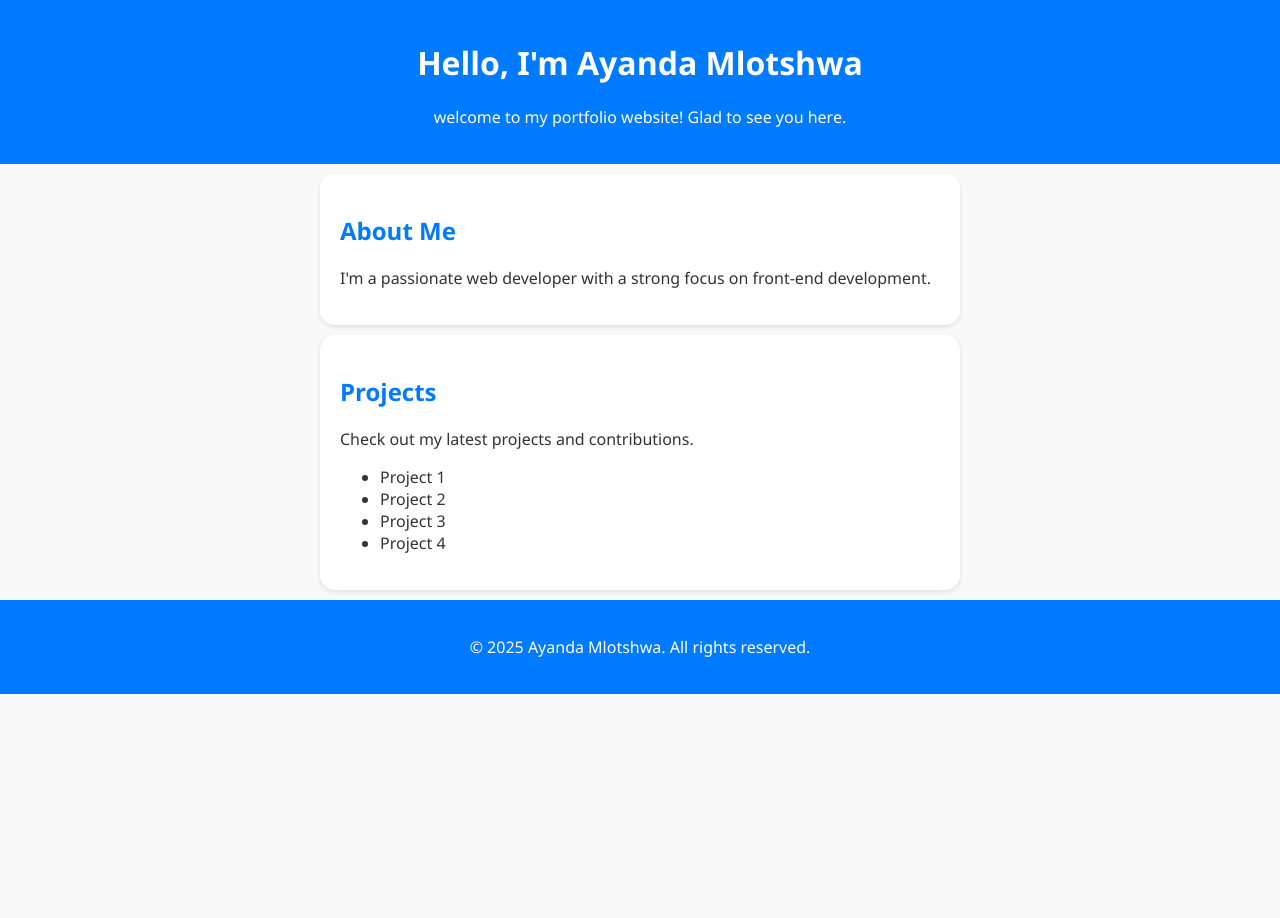
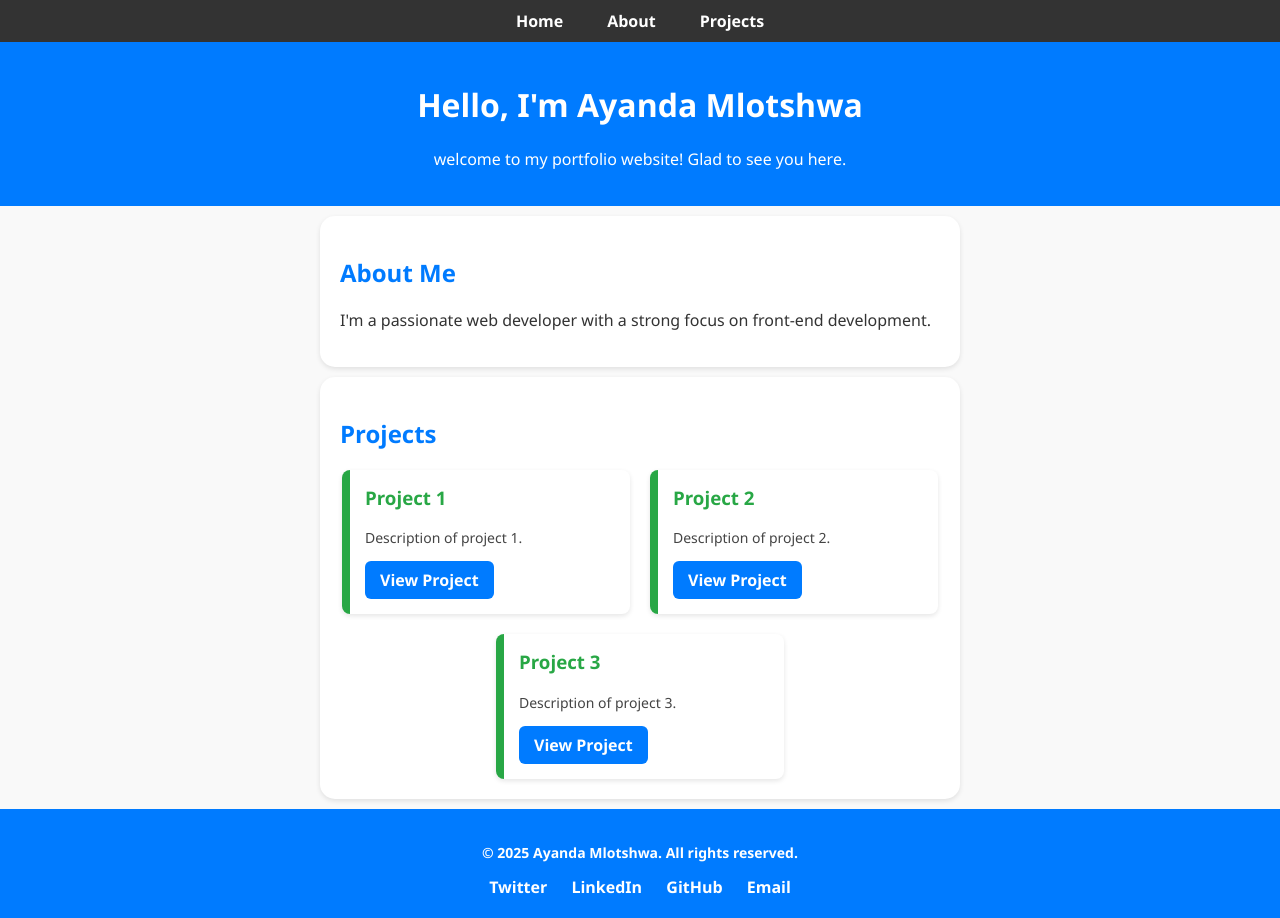
Before and after one commit to AyandaMl/portfolio-website, a plain HTML site: page index.html in a window 1280 px wide. Before the commit the page ends 800 px from the top, so only its background shows below. Drawn offline with Linux system fonts and the light colour scheme.

Commit message:
updated project
added social media icons

```diff
--- a/index.html
+++ b/index.html
@@ -7,7 +7,15 @@
     <link rel="stylesheet" href="style.css">
 </head>
 <body>
-    <header>
+    <nav>
+        <ul class="navbar">
+            <li><a href="#top">Home</a></li>
+            <li><a href="#about">About</a></li>
+            <li><a href="#projects">Projects</a></li>
+        </ul>
+    </nav>
+
+    <header id="top">
         <h1>Hello, I'm Ayanda Mlotshwa</h1>
         <p>welcome to my portfolio website! Glad to see you here.</p>
     </header>
@@ -17,20 +25,46 @@
         <p>I'm a passionate web developer with a strong focus on front-end development.</p>
     </section>
 
-    <section class="projects">
+    <section class="projects" id="projects">
         <h2>Projects</h2>
-        <p>Check out my latest projects and contributions.</p>
-        <ul>
-            <li>Project 1</li>
-            <li>Project 2</li>
-            <li>Project 3</li>
-            <li>Project 4</li>
-        </ul>
+        <div class="project-list">
+            <div class="project-card">
+                <h3>Project 1</h3>
+                <p>Description of project 1.</p>
+                <a href="">View Project</a>
+            </div>
+
+            <div class="project-card">
+                <h3>Project 2</h3>
+                <p>Description of project 2.</p>
+                <a href="">View Project</a>
+            </div>
+
+            <div class="project-card">
+                <h3>Project 3</h3>
+                <p>Description of project 3.</p>
+                <a href="">View Project</a>
+            </div>
+        </div>
     </section>
 
 
     <footer>
         <p>&copy; 2025 Ayanda Mlotshwa. All rights reserved.</p>
+        <div class="social-links">
+            <a href="https://www.instagram.com/"
+            target="_blank">Twitter</a>
+
+            <a href="https://www.LinkedIn.com/"
+             target="_blank">LinkedIn</a>
+
+            <a href="https://www.github.com/"
+             target="_blank">GitHub</a>
+
+            <a href="ayanda.mlotshwa@gmail.com"
+             target="_blank">Email</a>
+        </div>
+
     </footer>
 </body>
 </html>
--- a/style.css
+++ b/style.css
@@ -37,3 +37,104 @@ footer {
     padding: 20px;
     text-align: center;
 }
+
+
+.social-links a {
+    color: white;
+    margin: 0 10px;
+    text-decoration: none;;
+    font-weight: bold;
+}
+
+.social-links a:hover {
+    text-decoration: underline;
+    font-size: 20px;
+    color: #000;
+}
+
+footer p {
+
+    font-size: 14px;
+    font-weight: bold;
+    color: #fff;
+}
+
+/* Projects list */
+.project-list {
+    display: flex;
+    flex-wrap: wrap;
+    justify-content: center;
+    gap: 20px;
+}
+
+.project-card {
+    background-color: #ffffff;
+    border-left: 8px solid #28a745;
+    padding: 15px;
+    border-radius: 8px;
+    box-shadow: 0 2px 5px rgba(0, 0, 0, 0.1);
+    width: 250px;
+    transition: transform 0.3s;
+}
+
+.project-card:hover {
+    transform: translateY(-5px);
+    cursor: pointer;
+}
+
+.project-card h3 {
+    color: #28a745;
+    margin-top: 0;
+}
+
+.project-card p {
+    font-size: 14px;
+    color: #444;
+}
+
+.project-card a {
+    display: inline-block;
+    padding: 8px 15px;
+    background-color: #007bff;
+    color: #fff;
+    border: none;
+    border-radius: 6px;
+    text-decoration: none;
+    font-weight: bold;
+    transition: background-color 0.3s;
+}
+
+.project-card a:hover {
+    background-color: #0056b3;
+}
+
+nav {
+    background-color: #333;
+    position: sticky;
+    top: 0;
+    z-index: 999;
+}
+
+.navbar {
+    list-style-type: none;
+    margin: 0;
+    padding: 10px 0;
+    overflow: hidden;
+    margin: 0;
+    gap: 20px;
+    display: flex;
+    justify-content: center;
+}
+
+.navbar li a {
+    color: white;
+    text-decoration: none;
+    font-weight: bold;
+    padding: 6px 12px;
+    border-radius: 4px;
+    transition: background-color 0.3s ease;
+}
+
+.navbar li a:hover {
+    background-color: #007bff;
+}
```
